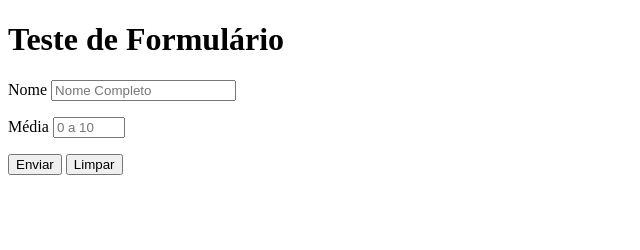
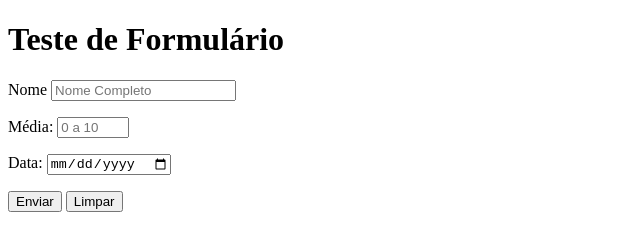
Before and after one commit to nicolasoliveiraS/html-css, a plain HTML site: page exercícios/formulários/form003.html in a window 1280 px wide. Shown: the whole page, without its empty margins (0-640 px from the left). Drawn offline with Linux system fonts and the light colour scheme.

Commit message:
Update form003.html

```diff
--- a/exercícios/formulários/form003.html
+++ b/exercícios/formulários/form003.html
@@ -8,14 +8,19 @@
 <body>
     <h1>Teste de Formulário</h1>
 
-    <form action="" method="get" autocomplete="off">
+    <form action="#" method="get" autocomplete="off">
         <label for="inome">Nome</label>
         <input type="text" name="nome" id="inome" placeholder="Nome Completo" maxlength="30">
 
         <p>
-            <label for="imedia">Média</label>
+            <label for="imedia">Média:</label>
             <input type="number" name="media" id="imedia" min="0" max="10"
             step="0.5" placeholder="0 a 10">
+        </p>
+
+        <p>
+            <label for="idata">Data:</label>
+            <input type="date" name="data" id="idata">
         </p>
 
         <p>
```
